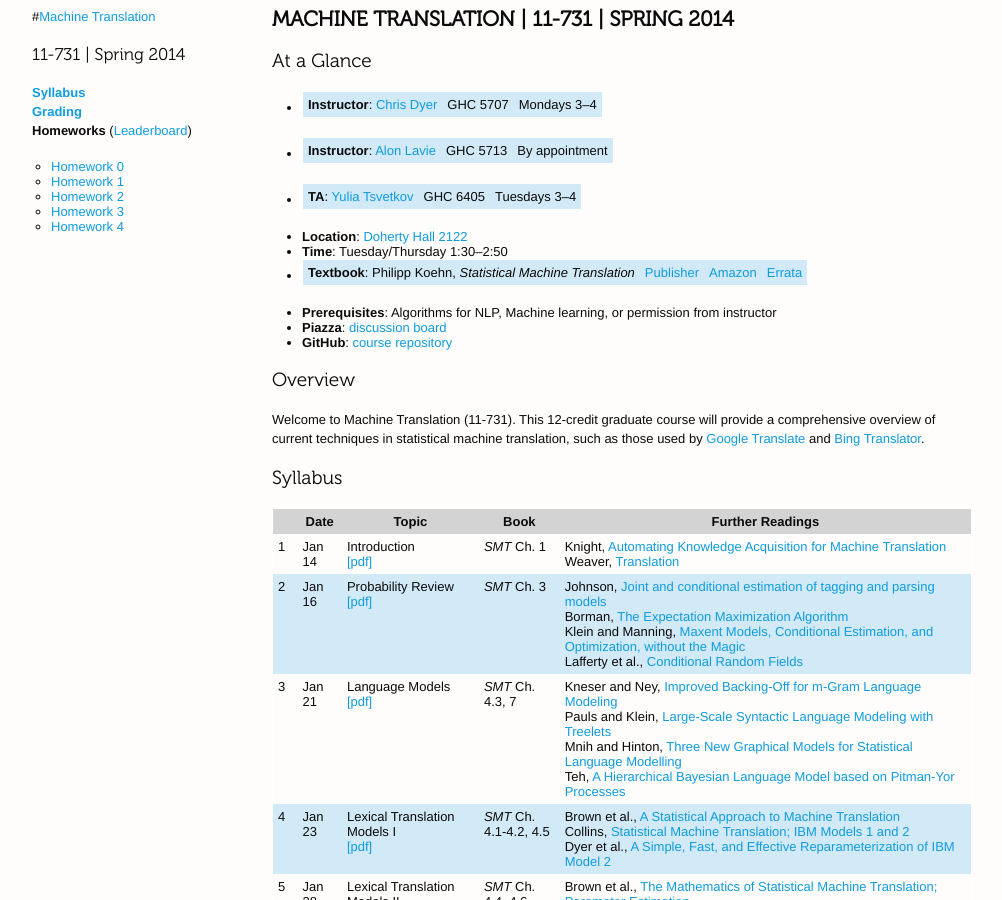
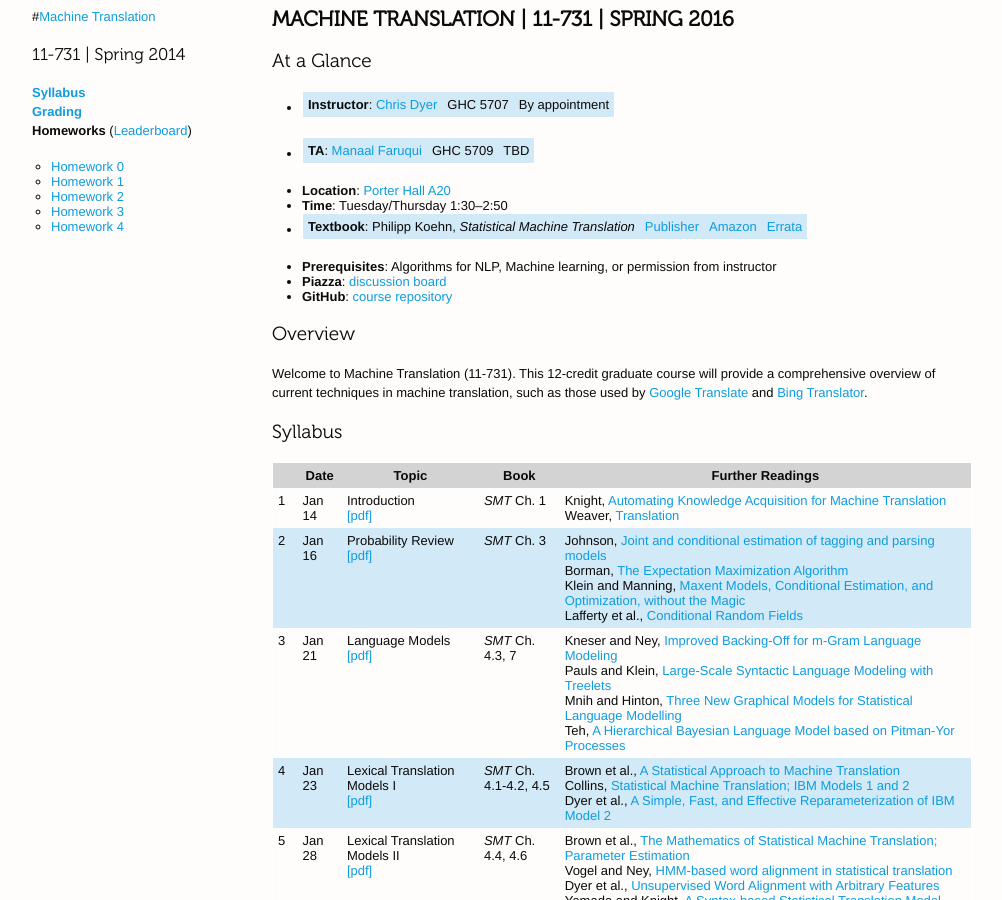
Before and after one commit to redpony/cmu-mt-11731, a Jekyll site: the page built from index.md, in a window 1280 px wide and 900 px high. Shown: the whole window, without its empty margins (138-1140 px from the left). Built offline with Jekyll 4.4.1, drawn with Linux system fonts in a browser that asks for light colours.

Commit message:
new 2016 branch

```diff
--- a/index.md
+++ b/index.md
@@ -2,23 +2,22 @@
 layout: default
 title: Overview
 ---
-# Machine Translation | 11-731 | Spring 2014
+# Machine Translation | 11-731 | Spring 2016
 
 ## At a Glance
 
- * **Instructor**: [Chris Dyer](http://www.cs.cmu.edu/~cdyer) | GHC 5707 | Mondays 3–4
- * **Instructor**: [Alon Lavie](http://www.cs.cmu.edu/~alavie) | GHC 5713 | By appointment
- * **TA**: [Yulia Tsvetkov](http://scholar.google.com/citations?user=SEDPkrsAAAAJ) | GHC 6405 | Tuesdays 3–4
- * **Location**: [Doherty Hall 2122](http://www.cmu.edu/computing/class-event/classrooms/doherty/2122.html)
+ * **Instructor**: [Chris Dyer](http://www.cs.cmu.edu/~cdyer) | GHC 5707 | By appointment
+* **TA**: [Manaal Faruqui](http://www.cs.cmu.edu/~mfaruqui/) | GHC 5709 | TBD
+ * **Location**: [Porter Hall A20](https://www.cmu.edu/computing/class-event/classrooms/porter/A20.html)
  * **Time**: Tuesday/Thursday 1:30–2:50
  * **Textbook**: Philipp Koehn, *Statistical Machine Translation* | [Publisher](https://www.cambridge.org/us/catalogue/catalogue.asp?isbn=9780521874151) | [Amazon](http://www.amazon.com/dp/0521874157) | [Errata](http://www.statmt.org/book/errata.html)
  * **Prerequisites**: Algorithms for NLP, Machine learning, or permission from instructor
- * **Piazza**: [discussion board](https://piazza.com/cmu/spring2014/11731/home)
- * **GitHub**: [course repository](https://github.com/clab/sp2014.11-731)
+ * **Piazza**: [discussion board](https://piazza.com/cmu/spring2016/11731/home)
+ * **GitHub**: [course repository](https://github.com/clab/sp2016.11-731)
 
 ## Overview
 
-Welcome to Machine Translation (11-731). This 12-credit graduate course will provide a comprehensive overview of current techniques in statistical machine translation, such as those used by [Google Translate](http://translate.google.com/) and [Bing Translator](http://www.bing.com/translator).
+Welcome to Machine Translation (11-731). This 12-credit graduate course will provide a comprehensive overview of current techniques in machine translation, such as those used by [Google Translate](http://translate.google.com/) and [Bing Translator](http://www.bing.com/translator).
 
 ## Syllabus
 
```
